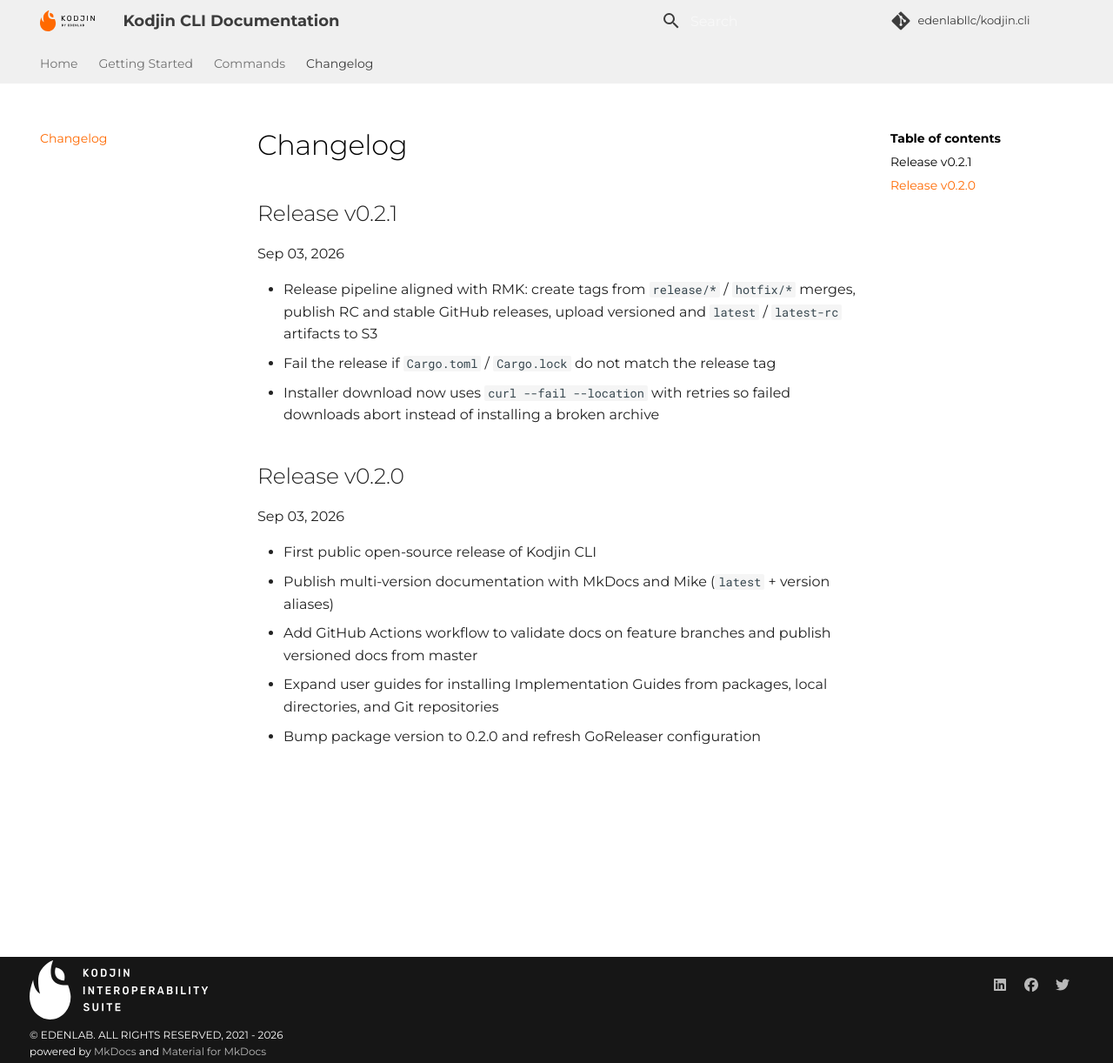
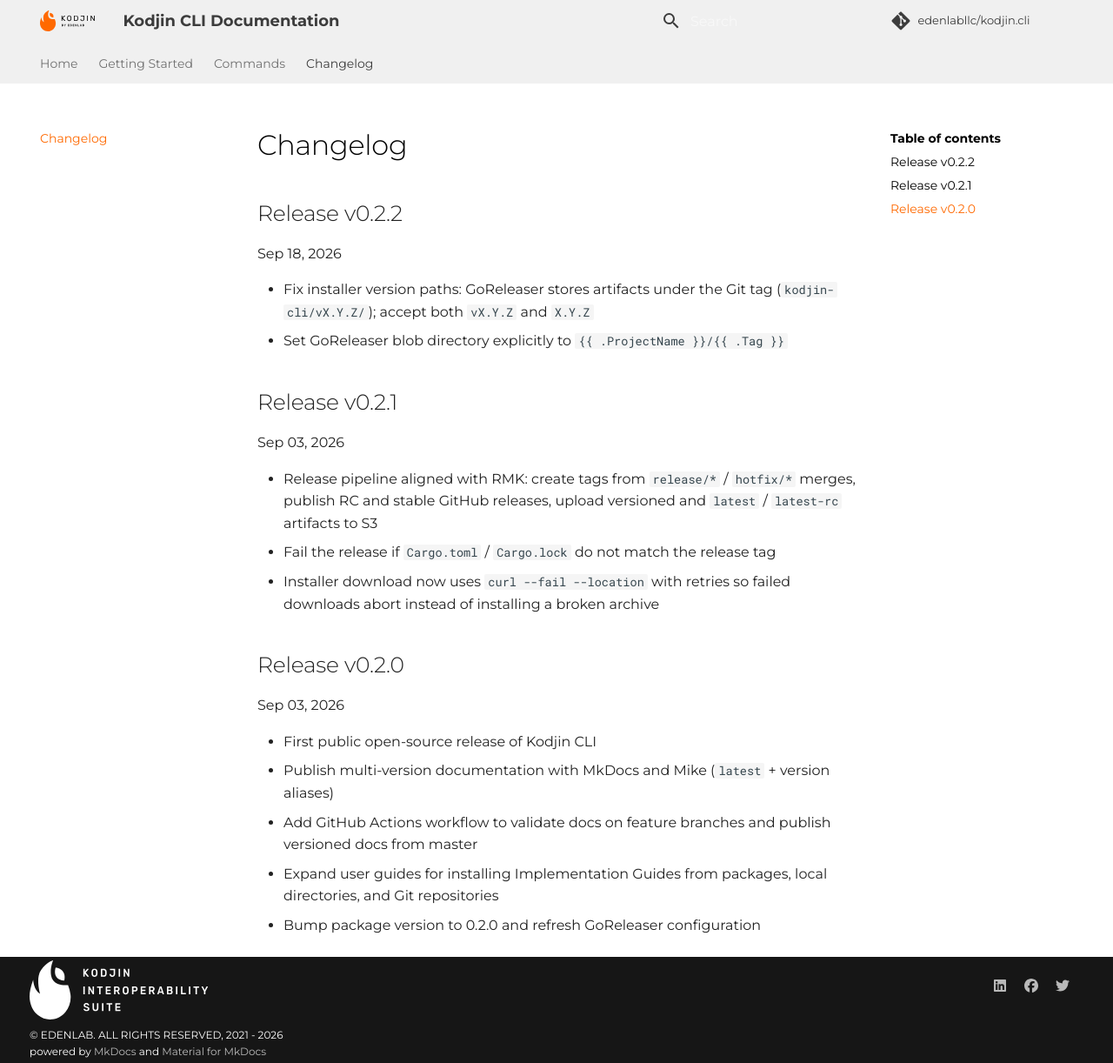
Before and after one commit to edenlabllc/kodjin.cli, an MkDocs documentation site: the page built from docs/changelog.md, in a window 1280 px wide and 1222 px high. Shown: the whole window at 87% size. Built offline with MkDocs 1.6.1 and Material for MkDocs 9.7.7, drawn with Linux system fonts in a browser that asks for light colours; comment, search, counter and statistics services are not loaded; the version menu is left out.

Commit message:
chore: release v0.2.2
- Updated version to 0.2.2 in Cargo.toml and Cargo.lock
- Documented changes in changelog for v0.2.2 release, including fixes for installer version paths and explicit blob directory settings in GoReleaser.

```diff
--- a/Cargo.toml
+++ b/Cargo.toml
@@ -1,6 +1,6 @@
 [package]
 name = "kodjin-cli"
-version = "0.2.1"
+version = "0.2.2"
 edition = "2021"
 
 [dependencies]
--- a/docs/changelog.md
+++ b/docs/changelog.md
@@ -1,3 +1,9 @@
+## Release v0.2.2
+Sep 18, 2026
+
+- Fix installer version paths: GoReleaser stores artifacts under the Git tag (`kodjin-cli/vX.Y.Z/`); accept both `vX.Y.Z` and `X.Y.Z`
+- Set GoReleaser blob directory explicitly to `{{ .ProjectName }}/{{ .Tag }}`
+
 ## Release v0.2.1
 Sep 03, 2026
 
```
Also changed, not shown: 1 other file.
